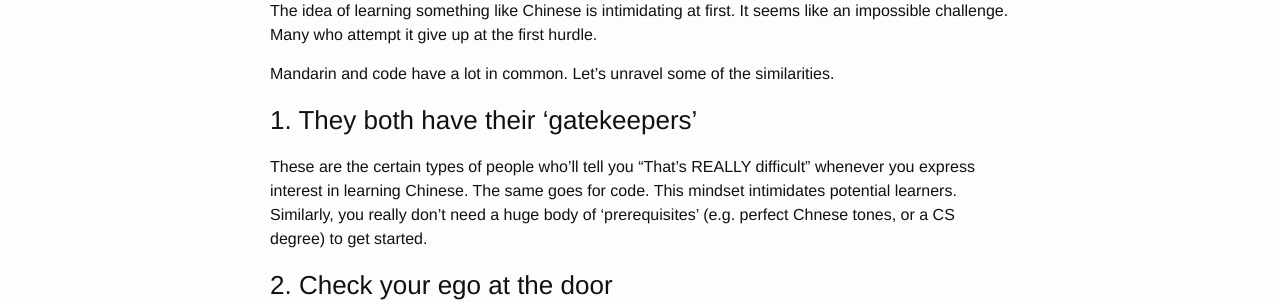
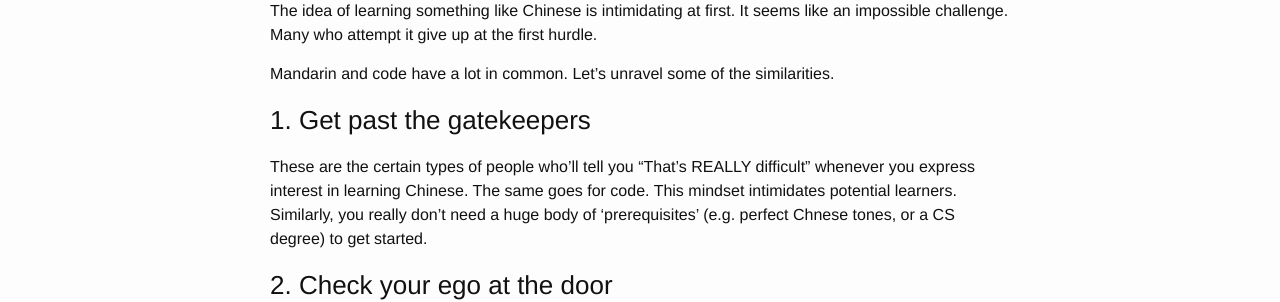
Before and after one commit to sjnorth/sjnorth.github.io, a Jekyll site: the page built from _posts/2015-12-27-the-mandarin-code.md, in a window 1280 px wide. Shown: the part 883-1185 px from the top of the page. Built offline with Jekyll 4.4.1, drawn with Linux system fonts in a browser that asks for light colours.

Commit message:
subtitle update

```diff
--- a/_posts/2015-12-27-the-mandarin-code.md
+++ b/_posts/2015-12-27-the-mandarin-code.md
@@ -17,7 +17,7 @@ The idea of learning something like Chinese is intimidating at first. It seems l
 
 Mandarin and code have a lot in common. Let's unravel some of the similarities.
 
-### 1. They both have their 'gatekeepers'
+### 1. Get past the gatekeepers
 
 These are the certain types of people who'll tell you "That's REALLY difficult" whenever you express interest in learning Chinese. The same goes for code. This mindset intimidates potential learners. Similarly, you really don't need a huge body of 'prerequisites' (e.g. perfect Chnese tones, or a CS degree) to get started.
 
```
